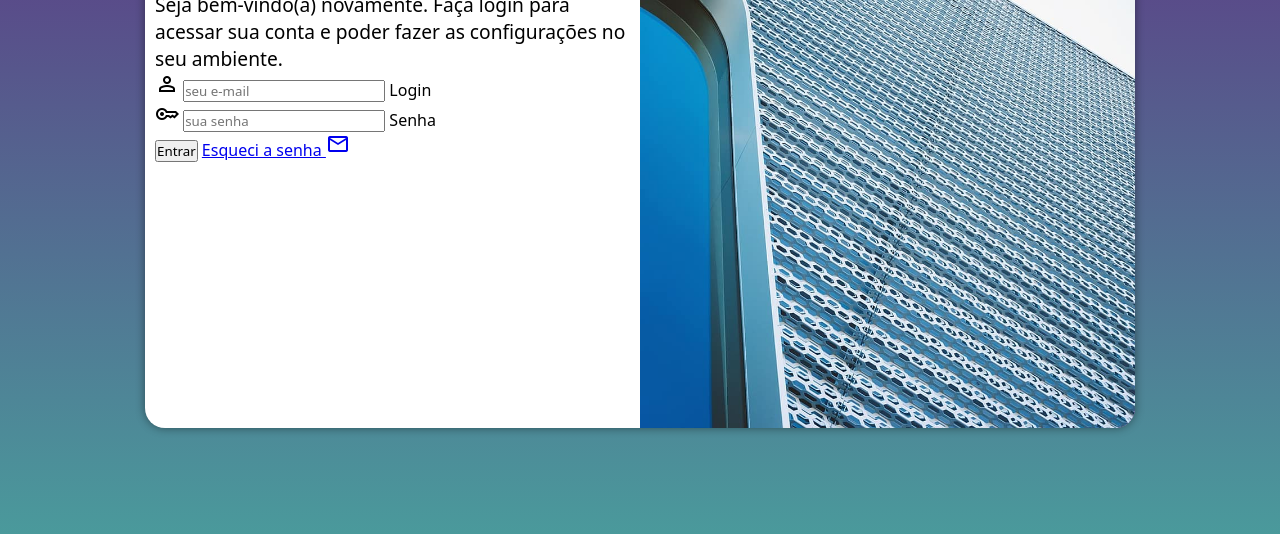
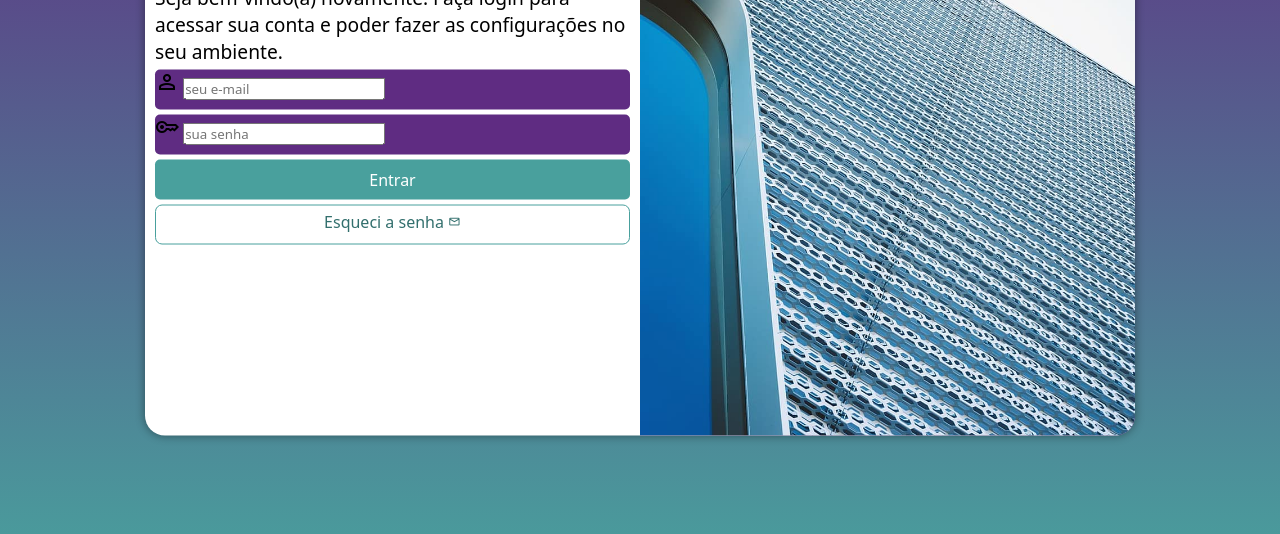
Before and after one commit to mirellesv/curso-html-css, a plain HTML site: page desafios/modulo4/d016/resolucao-guanabara/index.html in a window 1280 px wide. Shown: the part 222-756 px from the top of the page. Drawn offline with nearby package versions, Linux system fonts and the light colour scheme.

Commit message:
aplicando estilo ao formulário de login

```diff
--- a/desafios/modulo4/d016/resolucao-guanabara/estilos/style.css
+++ b/desafios/modulo4/d016/resolucao-guanabara/estilos/style.css
@@ -35,7 +35,7 @@ section#login {
 
     background-color: white;
     width: 250px;
-    height: 500px;
+    height: 515px;
     border-radius: 20px;
     box-shadow: 0px 0px 10px rgba(0, 0, 0, 0.44);
 
@@ -64,3 +64,55 @@ div#formulario > h1 {
 div#formulario > p {
     font-size: 0.8em;
 }
+
+form > div.campo {
+    background-color: #5f2c82;
+    width: 100%;
+    display: block;
+    height: 40px;
+    border-radius: 5px;
+    margin: 5px 0px;
+}
+
+div.campo > label {
+    display: none;
+}
+
+form > input[type=submit] {
+    display: block;
+    font-size: 1em;
+    width: 100%;
+    height: 40px;
+    background-color: #49a09d;
+    color: white;
+    border: none;
+    border-radius: 5px;
+    cursor: pointer;
+}
+
+form > input[type=submit]:hover{
+    background-color: #326f6d;
+}
+
+form > a.botao {
+    display: block;
+    text-align: center;
+    font-size: 1em;
+    width: 100%;
+    height: 40px;
+    padding-top: 5px;
+    margin-top: 5px;
+    background-color: white;
+    color: #326f6d;
+    border: 1px solid #49a09d;
+    border-radius: 7px;
+    text-decoration: none;
+}
+
+form > a.botao:hover {
+    background-color: #65d8d4;
+}
+
+form > a.botao > span {
+    font-size: 0.8em;
+}
--- a/desafios/modulo4/d016/resolucao-guanabara/index.html
+++ b/desafios/modulo4/d016/resolucao-guanabara/index.html
@@ -29,7 +29,7 @@
                         <label for="isenha">Senha</label>
                     </div>
                     <input type="submit" value="Entrar">
-                    <a href="esqueci.html">
+                    <a href="esqueci.html" class="botao">
                         Esqueci a senha <span class="material-symbols-outlined">mail</span>
                     </a>
                 </form>
```
